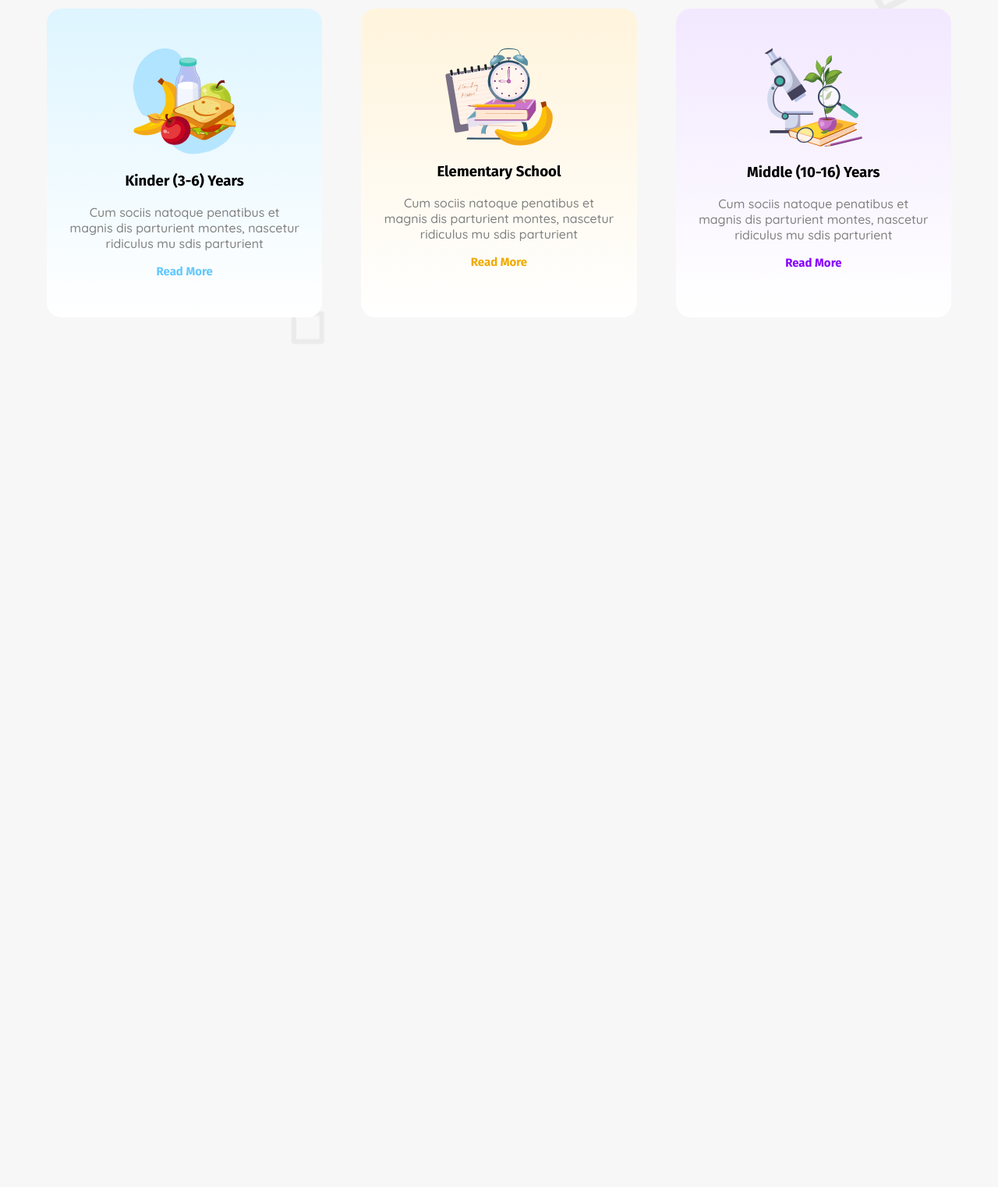
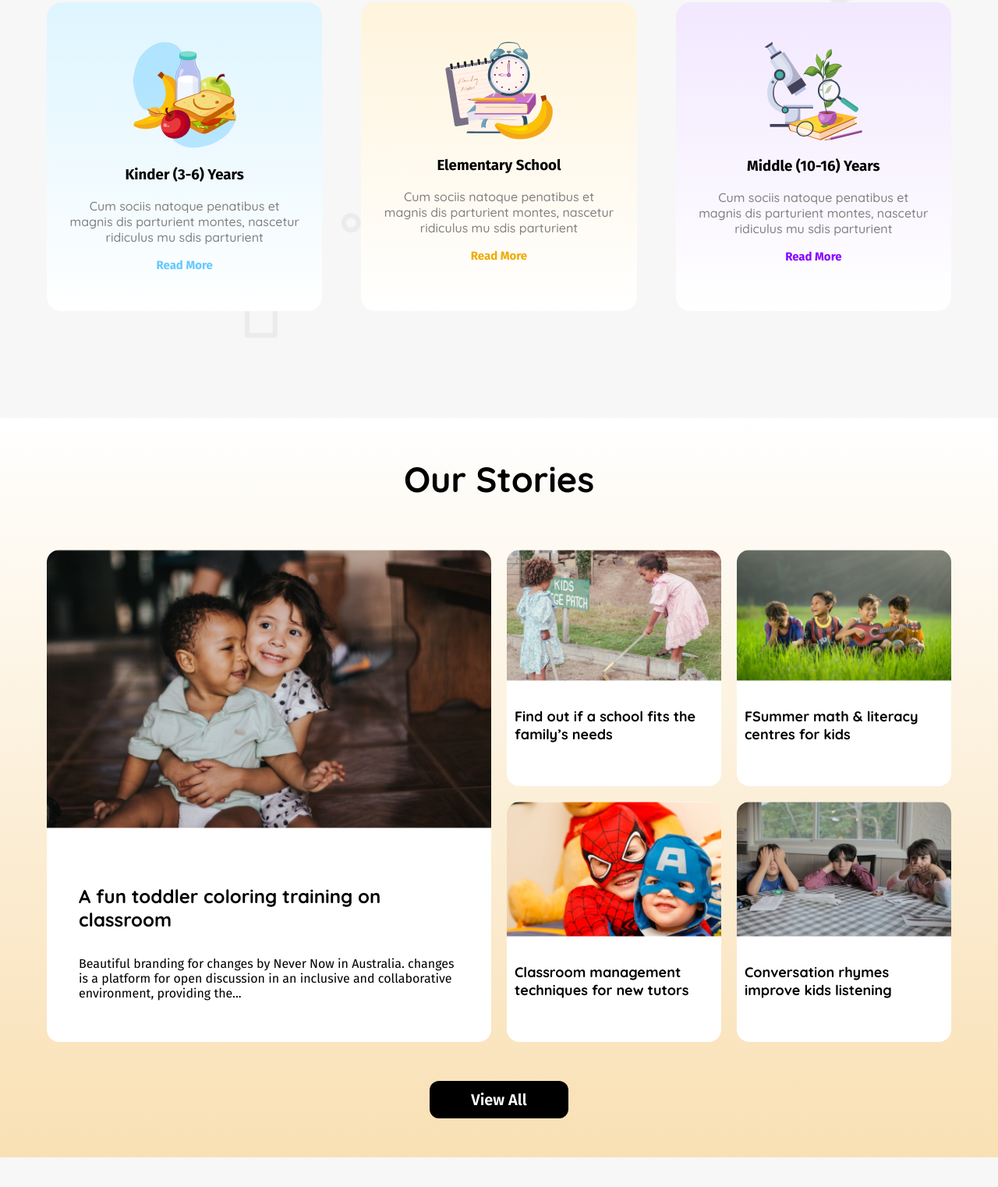
Before and after one commit to mahimmahfuz/ph-as-02, a plain HTML site: page index.html in a window 1280 px wide. Shown: the part 860-2382 px from the top of the page at 78% size. Before the commit the page ends 1375 px from the top, so only its background shows below. Drawn offline with Linux system fonts and the light colour scheme.

Commit message:
something is wrong-01

```diff
--- /dev/null
+++ b/css/stories.css
@@ -0,0 +1,63 @@
+#stories{
+    background: linear-gradient(#FFFFFF, #F9E0B4), url('../assets/curriculum/bg.png');
+    margin-bottom: 100px;
+}
+#stories h2{
+    text-align: center;
+    font-size: 45px;
+    font-weight: bold;
+    font-family: 'Quicksand';
+    padding: 50px 0 25px 0;
+}
+#stories .story_card_container{
+    display: grid;
+    grid-template-columns: auto auto auto auto;
+    gap: 20px;
+}
+#stories .story_card_container .story_card_item{
+    background-color: white;
+    border-radius: 16px;
+    overflow: hidden;
+}
+#stories .story_card_container .story_card_item .text{
+    padding: 0 10px;
+}
+#stories .story_card_container .story_card_item:nth-child(1) .text{
+    padding: 37px 41px;
+}
+#stories .story_card_container .story_card_item .text h4{
+    font-size: 24px;
+    font-weight: bold;
+    font-family: 'Quicksand';
+}
+#stories .story_card_container .story_card_item .text h5{
+    font-size: 18px;
+    font-weight: bold;
+    font-family: 'Quicksand';
+}
+#stories .story_card_container .story_card_item .image img{
+    width: 100%;
+}
+#stories .story_card_container .story_card_item:nth-child(1){
+    grid-column-start: 1;
+    grid-column-end: 3;
+    grid-row-start: 1;
+    grid-row-end: 3;
+}
+#stories .button{
+    display: flex;
+    justify-content: center;
+    padding: 50px;
+}
+#stories .button button{
+    color: white;
+    background-color: black;
+    border: none;
+    padding: 12px 53px;
+    font-size: 20px;
+    font-weight: 600;
+    border-radius: 12px;
+}
+#stories .button button:hover{
+    cursor: pointer;
+}
--- a/css/style.css
+++ b/css/style.css
@@ -4,8 +4,13 @@
 }
 body{
     background-color: #F7F7F7;
+    margin: 0;
 }
 .wrapper{
     max-width: 1160px;
     margin: 0 auto;
 }
+.inside_container{
+    max-width: 1160px;
+    margin: 0 auto;
+}
--- a/index.html
+++ b/index.html
@@ -12,6 +12,8 @@
      <link rel="stylesheet" href="css/navbar.css">
      <link rel="stylesheet" href="css/banner.css">
      <link rel="stylesheet" href="css/curriculum.css">
+     <link rel="stylesheet" href="css/stories.css">
+     <link rel="stylesheet" href="css/footer.css">
 </head>
 <body>
     <div class="wrapper">
@@ -42,9 +44,11 @@
             </div>
             <div class="image"><img src="assets/banner/hero-kids.png" alt=""></div>
         </section>
+    </div>
 
         <!-- curriculum -->
         <section id="curriculum">
+            <div class="inside_container">
                 <h2>Standard Curriculum</h2>
                 <div class="card">
                     <div class="card_part">
@@ -72,8 +76,63 @@
                         </div>
                     </div>
                 </div>
+            </div>
         </section>
 
+        <!-- stories -->
+         <section id="stories">
+            <div class="inside_container">
+                <h2>Our Stories</h2>
+                <div class="story_card_container">
+                    <div class="story_card_item">
+                        <div class="image">
+                            <img src="assets/stories/story-1.png" alt="">
                         </div>
+                        <div class="text">
+                            <h4>A fun toddler coloring training on classroom</h4>
+                            <p>Beautiful branding for changes by Never Now in Australia. changes is a platform for open discussion in an inclusive and collaborative environment, providing the...</p>
+                        </div>
+                    </div>
+                    <div class="story_card_item">
+                        <div class="image">
+                            <img src="assets/stories/story-2.png" alt="">
+                        </div>
+                        <div class="text">
+                            <h5>Find out if a school fits the family’s needs</h5>
+                        </div>
+                    </div>
+                    <div class="story_card_item">
+                        <div class="image">
+                            <img src="assets/stories/story-3.png" alt="">
+                        </div>
+                        <div class="text">
+                            <h5>FSummer math & literacy centres for kids</h5>
+                        </div>
+                    </div>
+                    <div class="story_card_item">
+                        <div class="image">
+                            <img src="assets/stories/story-4.png" alt="">
+                        </div>
+                        <div class="text">
+                            <h5>Classroom management techniques for new tutors</h5>
+                        </div>
+                    </div>
+                    <div class="story_card_item">
+                        <div class="image">
+                            <img src="assets/stories/story-5.png" alt="">
+                        </div>
+                        <div class="text">
+                            <h5>Conversation rhymes improve kids listening</h5>
+                        </div>
+                    </div>
+                </div>
+                <div class="button">
+                    <button>View All</button>
+                </div>
+            </div>
+         </section>
+
+         <!-- footer -->
+         <footer></footer>
 </body>
 </html>
```
Also changed, not shown: assets/stories/story-1.png (added), assets/stories/story-2.png (added), assets/stories/story-3.png (added), assets/stories/story-4.png (added), assets/stories/story-5.png (added), css/footer.css (added). Lines whose indentation alone changed are shown as unchanged.
